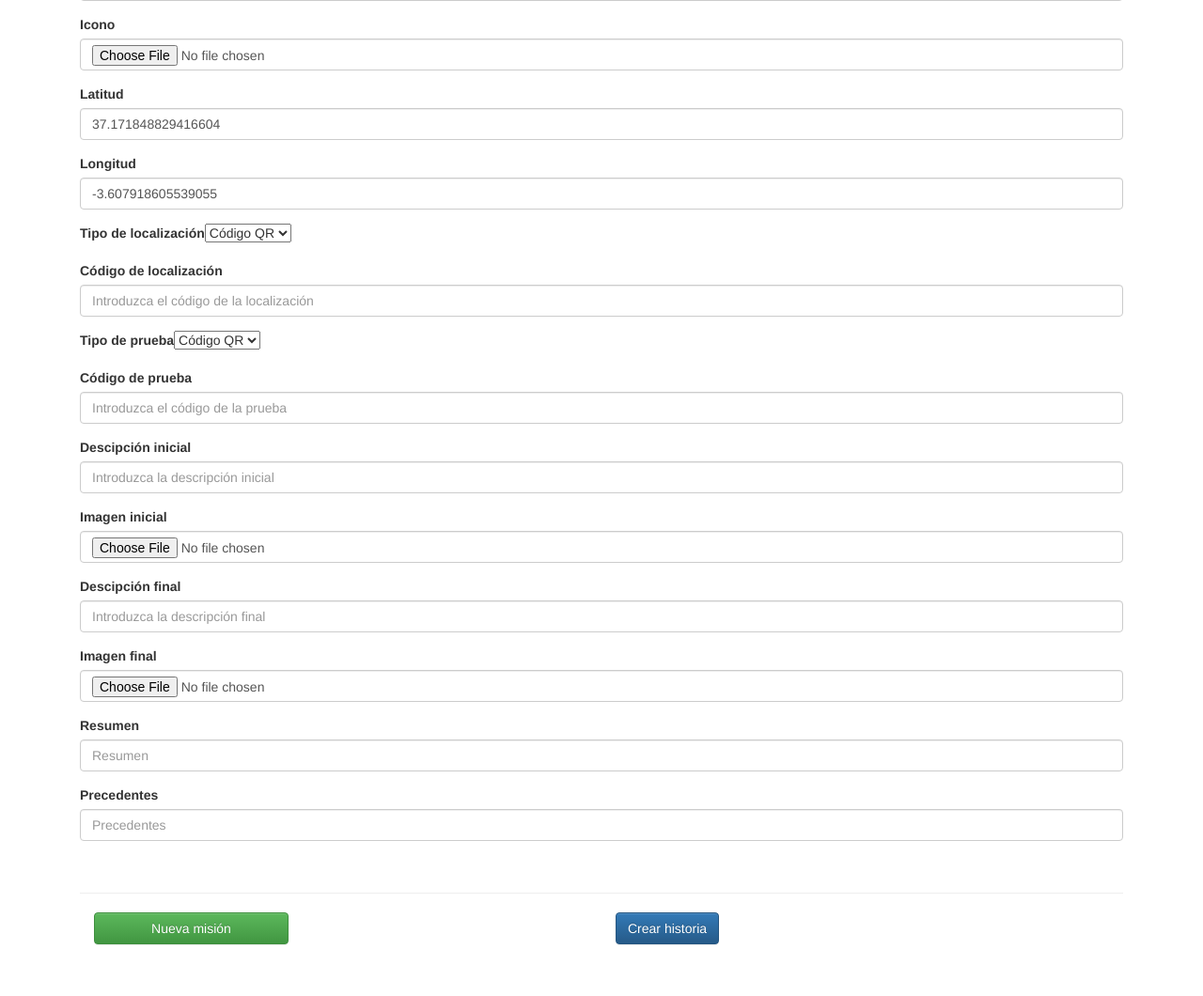
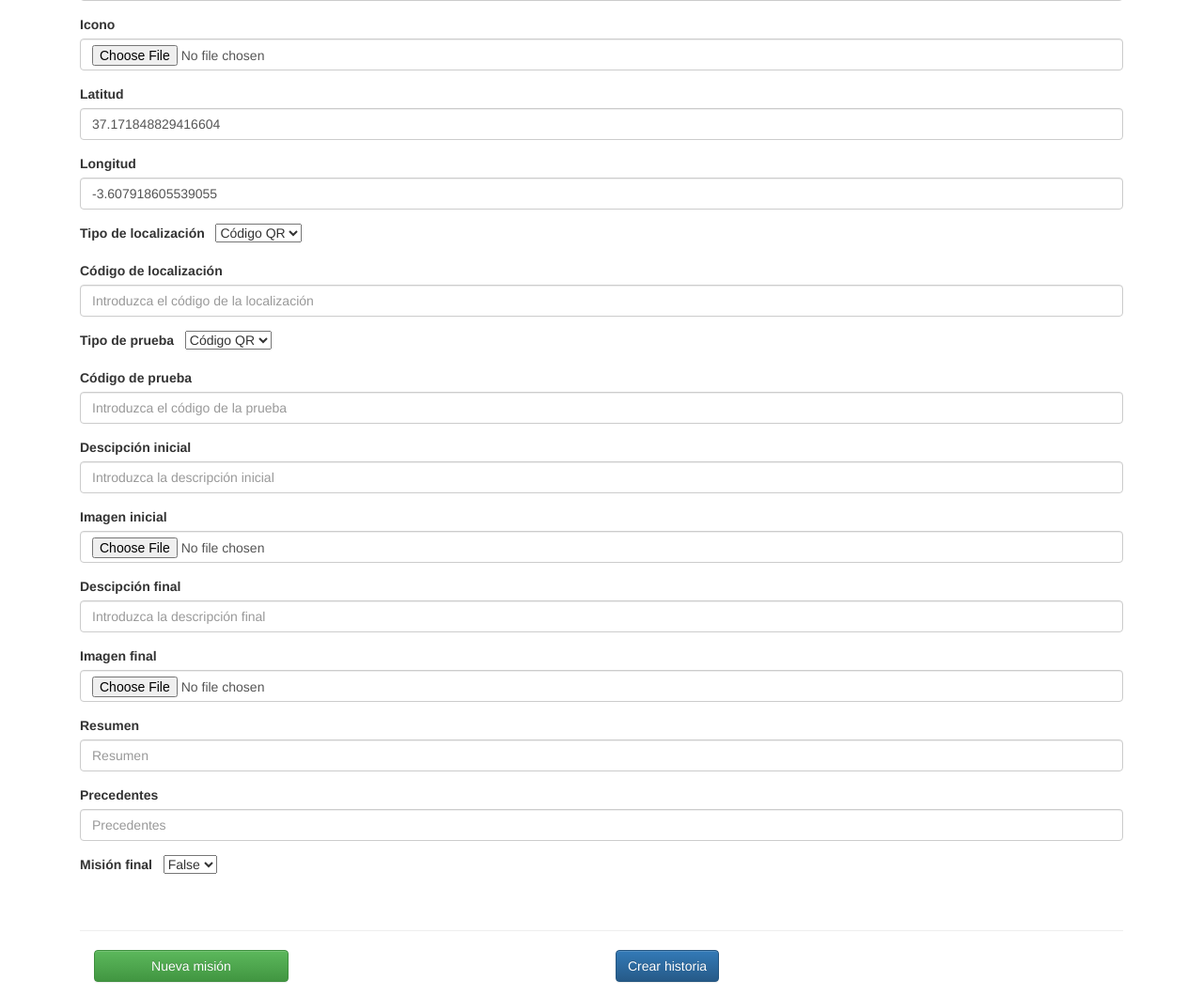
Before and after one commit to jserrape/-TFM-Generador-de-historias-servidor, a Flask app: page /nueva_historia in a window 1280 px wide. Shown: the part 833-1893 px from the top of the page at 94% size. Before the commit the page ends 1839 px from the top, so only its background shows below. Run offline with Flask 2, Linux system fonts and the light colour scheme; some libraries are stand-ins or nearby versions.

Commit message:
Añadido campo para identificar si la misión es final

```diff
--- a/src/server/declaracionVariables.py
+++ b/src/server/declaracionVariables.py
@@ -38,7 +38,7 @@ print("Opened database successfully")
 #conn.execute('DROP TABLE IF EXISTS pregunta')
 #conn.execute('DROP TABLE IF EXISTS mision_usuario')
 conn.execute('CREATE TABLE IF NOT EXISTS historia (id INTEGER PRIMARY KEY AUTOINCREMENT, nombre_historia TEXT, idioma_historia TEXT, imagen_historia BLOB, latitud_historia INT, longitud_historia INT, zoom INT, descripcion_historia TEXT)')
-conn.execute('CREATE TABLE IF NOT EXISTS mision (id INTEGER PRIMARY KEY AUTOINCREMENT, id_historia INTEGER, nombre_mision TEXT, icono_mision BLOB, latitud_mision INT, longitud_mision INT, tipo_localizacion TEXT, codigo_localizacion TEXT, tipo_prueba TEXT, codigo_prueba TEXT, descripcion_inicial TEXT, imagen_inicial BLOB, descripcion_final TEXT, imagen_final BLOB, resumen TEXT, precedentes TEXT, FOREIGN KEY(id_historia) REFERENCES historia(id))')
+conn.execute('CREATE TABLE IF NOT EXISTS mision (id INTEGER PRIMARY KEY AUTOINCREMENT, id_historia INTEGER, nombre_mision TEXT, icono_mision BLOB, latitud_mision INT, longitud_mision INT, tipo_localizacion TEXT, codigo_localizacion TEXT, tipo_prueba TEXT, codigo_prueba TEXT, descripcion_inicial TEXT, imagen_inicial BLOB, descripcion_final TEXT, imagen_final BLOB, resumen TEXT, precedentes TEXT, final INTEGER, FOREIGN KEY(id_historia) REFERENCES historia(id))')
 conn.execute('CREATE TABLE IF NOT EXISTS usuario (email TEXT PRIMARY KEY, nombre TEXT, password TEXT, imagen BLOB, ruta TEXT)')
 conn.execute('CREATE TABLE IF NOT EXISTS pregunta (id INTEGER PRIMARY KEY AUTOINCREMENT, codigo_prueba_mision TEXT, enunciado TEXT, respues_correcta TEXT, respues_incorrecta_1 TEXT, respues_incorrecta_2 TEXT, respues_incorrecta_3 TEXT, FOREIGN KEY(codigo_prueba_mision) REFERENCES mision(codigo_prueba))')
 conn.execute('CREATE TABLE IF NOT EXISTS mision_usuario (email TEXT, id_historia INTEGER, id_mision INTEGER, fecha TIMESTAMP DEFAULT CURRENT_TIMESTAMP, primary key(email, id_historia, id_mision))')
--- a/src/server/rutas_historias.py
+++ b/src/server/rutas_historias.py
@@ -131,6 +131,9 @@ def POST_historia(post_id):
         #Resumen
         resumen = request.form["resumen_" + str(num)]
 
+        #Localizacion
+        final = request.form["prueba" + str(num)]
+
         #Precedentes
         precedentes = request.form["precedentes_" + str(num)]
 
@@ -147,7 +150,7 @@ def POST_historia(post_id):
 
         with sql.connect("database.db") as con:
             cur = con.cursor()
-            cur.execute("INSERT INTO mision (id_historia, nombre_mision, icono_mision, latitud_mision, longitud_mision, tipo_localizacion, codigo_localizacion, tipo_prueba, codigo_prueba, descripcion_inicial, imagen_inicial, descripcion_final, imagen_final, resumen, precedentes) VALUES (?,?,?,?,?,?,?,?,?,?,?,?,?,?,?)",(id_historia, nombre_mision, icono_mision, latitud_mision, longitud_mision, tipo_localizacion, codigo_localizacion, tipo_prueba, codigo_prueba, descripcion_inicial, imagen_inicial, descripcion_final, imagen_final, resumen, precedentes) )
+            cur.execute("INSERT INTO mision (id_historia, nombre_mision, icono_mision, latitud_mision, longitud_mision, tipo_localizacion, codigo_localizacion, tipo_prueba, codigo_prueba, descripcion_inicial, imagen_inicial, descripcion_final, imagen_final, resumen, precedentes, final) VALUES (?,?,?,?,?,?,?,?,?,?,?,?,?,?,?,?)",(id_historia, nombre_mision, icono_mision, latitud_mision, longitud_mision, tipo_localizacion, codigo_localizacion, tipo_prueba, codigo_prueba, descripcion_inicial, imagen_inicial, descripcion_final, imagen_final, resumen, precedentes, final) )
             con.commit()
         con.close()
 
--- a/src/server/templates/nueva_historia.html
+++ b/src/server/templates/nueva_historia.html
@@ -97,13 +97,13 @@
       document.getElementById("form_mision_"+num).innerHTML += '<div class="form-group"><label for="id">Longitud</label><input id="longitud_mision_' + num + '" name="longitud_mision_' + num + '" type="number" step="any" maxlength=10 class="form-control" value="-3.607918605539055" placeholder="Introduzca la longitud" /></div>';
 
       //Localizacion
-      document.getElementById("form_mision_"+num).innerHTML += '<div class="form-group"><label for="id">Tipo de localización  </label><select name="tipo_localizacion_' + num + '"><option value="qr">Código QR</option><option value="beacon">Beacon</option></select></div>'
+      document.getElementById("form_mision_"+num).innerHTML += '<div class="form-group"><label for="id">Tipo de localización &nbsp;&nbsp;</label><select name="tipo_localizacion_' + num + '"><option value="qr">Código QR</option><option value="beacon">Beacon</option></select></div>'
 
       //Codigo de localización
       document.getElementById("form_mision_"+num).innerHTML += '<div class="form-group"><label for="id">Código de localización</label><input id="codigo_localizacion_' + num + '" name="codigo_localizacion_' + num + '" type="text" class="form-control" value="" placeholder="Introduzca el código de la localización" /></div>';
 
       //Tipo de prueba
-      document.getElementById("form_mision_"+num).innerHTML += '<div class="form-group"><label for="id">Tipo de prueba  </label><select id="tipo_prueba_' + num + '" name="tipo_prueba_' + num + '"><option value="qr">Código QR</option><option value="pregunta">Pregunta</option></select></div>'
+      document.getElementById("form_mision_"+num).innerHTML += '<div class="form-group"><label for="id">Tipo de prueba &nbsp;&nbsp;</label><select id="tipo_prueba_' + num + '" name="tipo_prueba_' + num + '"><option value="qr">Código QR</option><option value="pregunta">Pregunta</option></select></div>'
 
       //Código de la prueba
       document.getElementById("form_mision_"+num).innerHTML += '<div class="form-group"><label for="id">Código de prueba</label><input id="codigo_prueba_' + num + '" name="codigo_prueba_' + num + '" type="text" class="form-control" value="" placeholder="Introduzca el código de la prueba" /></div>';
@@ -128,6 +128,9 @@
 
       //Precedentes
       document.getElementById("form_mision_"+num).innerHTML += '<div class="form-group"><label for="id">Precedentes</label><input id="precedentes_' + num + '" name="precedentes_' + num + '" type="text" class="form-control" value="" placeholder="Precedentes" /></div>';
+
+      //Final
+      document.getElementById("form_mision_"+num).innerHTML += '<div class="form-group"><label for="id">Misión final &nbsp;&nbsp;</label><select name="prueba' + num + '"><option value="0">False</option><option value="1">True</option></select></div>'
 
       //Separacion final
       document.getElementById("form_mision_"+num).innerHTML += '<br><hr>';
```
Also changed, not shown: src/server/templates/list_mision.html (+2 -0 lines).
